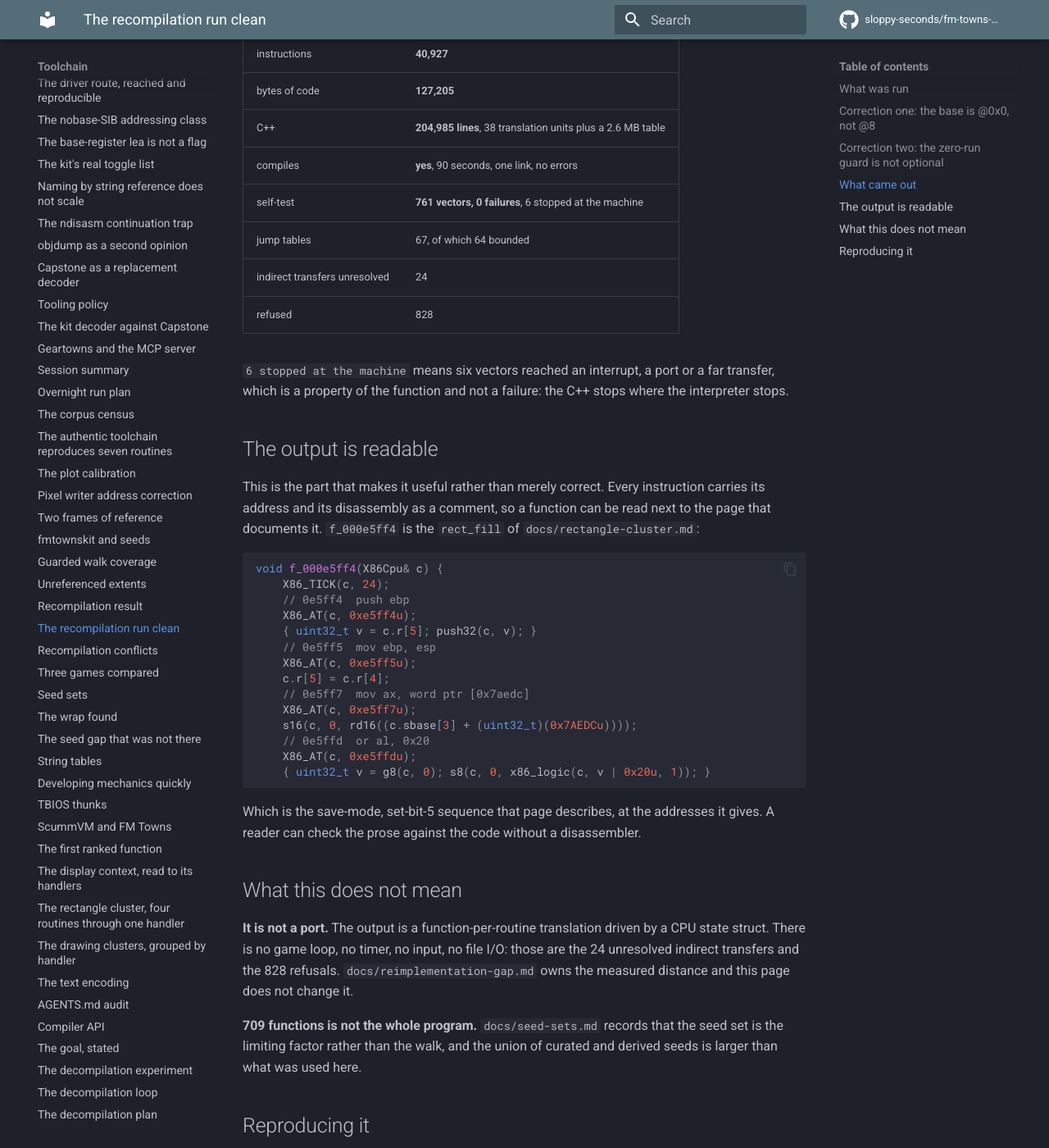
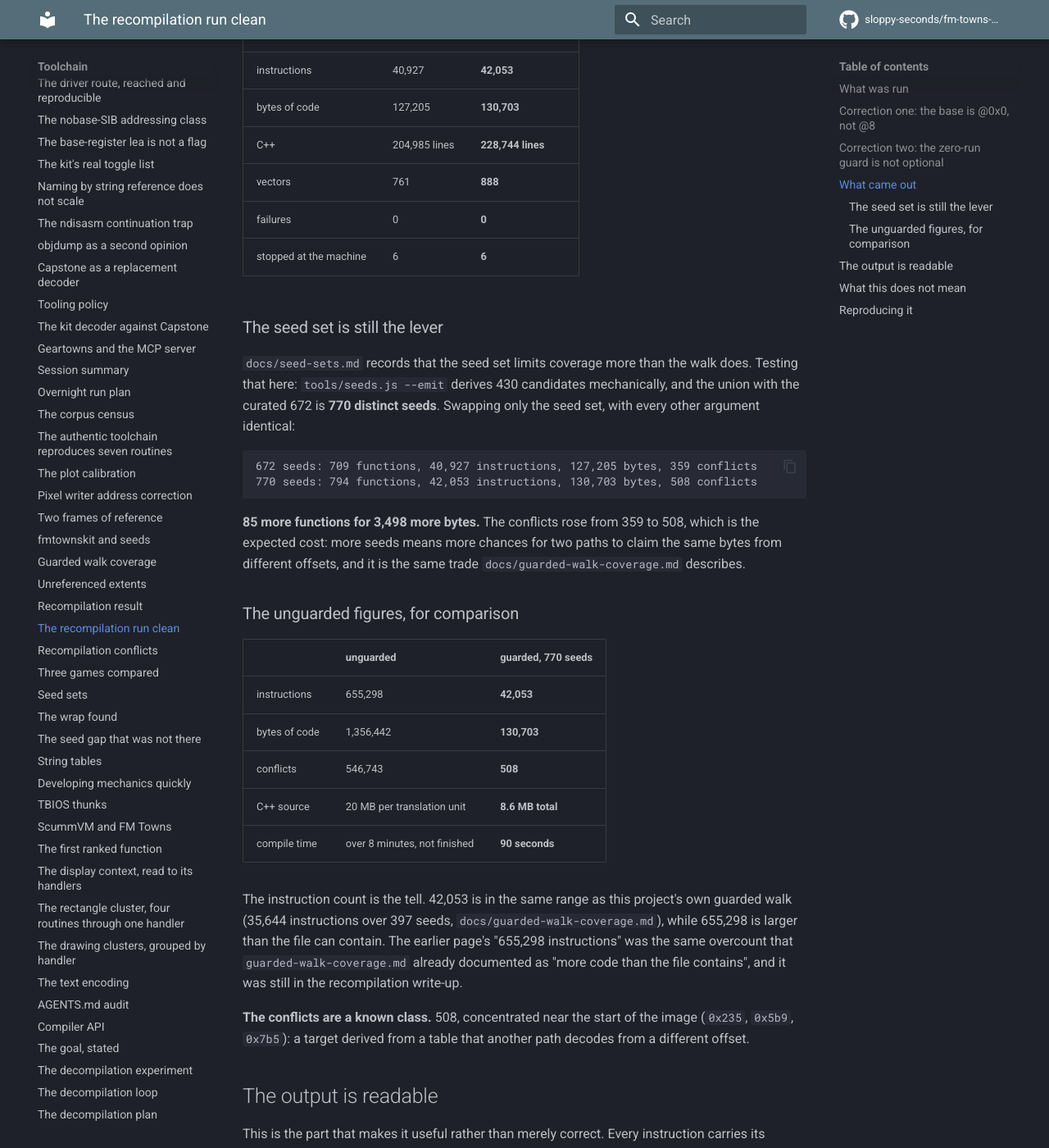
Before and after one commit to sloppy-seconds/fm-towns-ultima, an MkDocs documentation site: the page built from docs/recompilation-clean.md, in a window 1280 px wide and 1400 px high, scrolled down 1852 px. Shown: the whole window at 82% size. Built offline with MkDocs 1.6.1 and Material for MkDocs 9.7.7, drawn with Linux system fonts in a browser that asks for light colours; comment, search, counter and statistics services are not loaded; some of the changed text lies outside the part shown.

Commit message:
770 seeds: 794 functions, 888 vectors, 0 failures
seed-sets.md said the seed set limits coverage more than the walk, so this tested it directly
with every other argument identical:

  672 seeds: 709 functions, 40,927 instructions, 127,205 bytes, 359 conflicts
  770 seeds: 794 functions, 42,053 instructions, 130,703 bytes, 508 conflicts

The union is tools/seeds.js --emit (430 candidates, derived mechanically) with the curated 672.
85 more functions for 3,498 more bytes. Conflicts rise 359 to 508, which is the expected cost:
more seeds means more chances for two paths to claim the same bytes, the same trade
guarded-walk-coverage.md describes.

888 vectors, 0 failures, 6 stopped at the machine. 228,744 lines of C++, 8.6 MB, compiles in
about 90 seconds.

Also recorded while testing a hypothesis that did not pan out: masking 0x100000 to the end of
the image drops 13 functions and cuts unresolved indirect transfers from 24 to 1. That region
is 86.6% non-zero real code and holds 161 of our seeds, so it is not padding, and the finding
is left open rather than acted on.

````diff
--- a/docs/recompilation-clean.md
+++ b/docs/recompilation-clean.md
@@ -63,21 +63,51 @@ points into code that another path decodes from a different offset.
 
 ## What came out
 
-| | |
-|---|---|
-| functions | **709** |
-| instructions | **40,927** |
-| bytes of code | **127,205** |
-| C++ | **204,985 lines**, 38 translation units plus a 2.6 MB table |
-| compiles | **yes**, 90 seconds, one link, no errors |
-| self-test | **761 vectors, 0 failures**, 6 stopped at the machine |
-| jump tables | 67, of which 64 bounded |
-| indirect transfers unresolved | 24 |
-| refused | 828 |
+| | 672 seeds | **770 seeds (union)** |
+|---|---|---|
+| functions | 709 | **794** |
+| instructions | 40,927 | **42,053** |
+| bytes of code | 127,205 | **130,703** |
+| C++ | 204,985 lines | **228,744 lines** |
+| vectors | 761 | **888** |
+| failures | 0 | **0** |
+| stopped at the machine | 6 | **6** |
 
-`6 stopped at the machine` means six vectors reached an interrupt, a port or a far transfer,
-which is a property of the function and not a failure: the C++ stops where the interpreter
-stops.
+### The seed set is still the lever
+
+`docs/seed-sets.md` records that the seed set limits coverage more than the walk does. Testing
+that here: `tools/seeds.js --emit` derives 430 candidates mechanically, and the union with the
+curated 672 is **770 distinct seeds**. Swapping only the seed set, with every other argument
+identical:
+
+```
+672 seeds: 709 functions, 40,927 instructions, 127,205 bytes, 359 conflicts
+770 seeds: 794 functions, 42,053 instructions, 130,703 bytes, 508 conflicts
+```
+
+**85 more functions for 3,498 more bytes.** The conflicts rose from 359 to 508, which is the
+expected cost: more seeds means more chances for two paths to claim the same bytes from
+different offsets, and it is the same trade `docs/guarded-walk-coverage.md` describes.
+
+### The unguarded figures, for comparison
+
+| | unguarded | guarded, 770 seeds |
+|---|---|---|
+| instructions | 655,298 | **42,053** |
+| bytes of code | 1,356,442 | **130,703** |
+| conflicts | 546,743 | **508** |
+| C++ source | 20 MB per translation unit | **8.6 MB total** |
+| compile time | over 8 minutes, not finished | **90 seconds** |
+
+The instruction count is the tell. 42,053 is in the same range as this project's own guarded
+walk (35,644 instructions over 397 seeds, `docs/guarded-walk-coverage.md`), while 655,298 is
+larger than the file can contain. The earlier page's "655,298 instructions" was the same
+overcount that `guarded-walk-coverage.md` already documented as "more code than the file
+contains", and it was still in the recompilation write-up.
+
+**The conflicts are a known class.** 508, concentrated near the start of the image (`0x235`,
+`0x5b9`, `0x7b5`): a target derived from a table that another path decodes from a different
+offset.
 
 ## The output is readable
 
````
